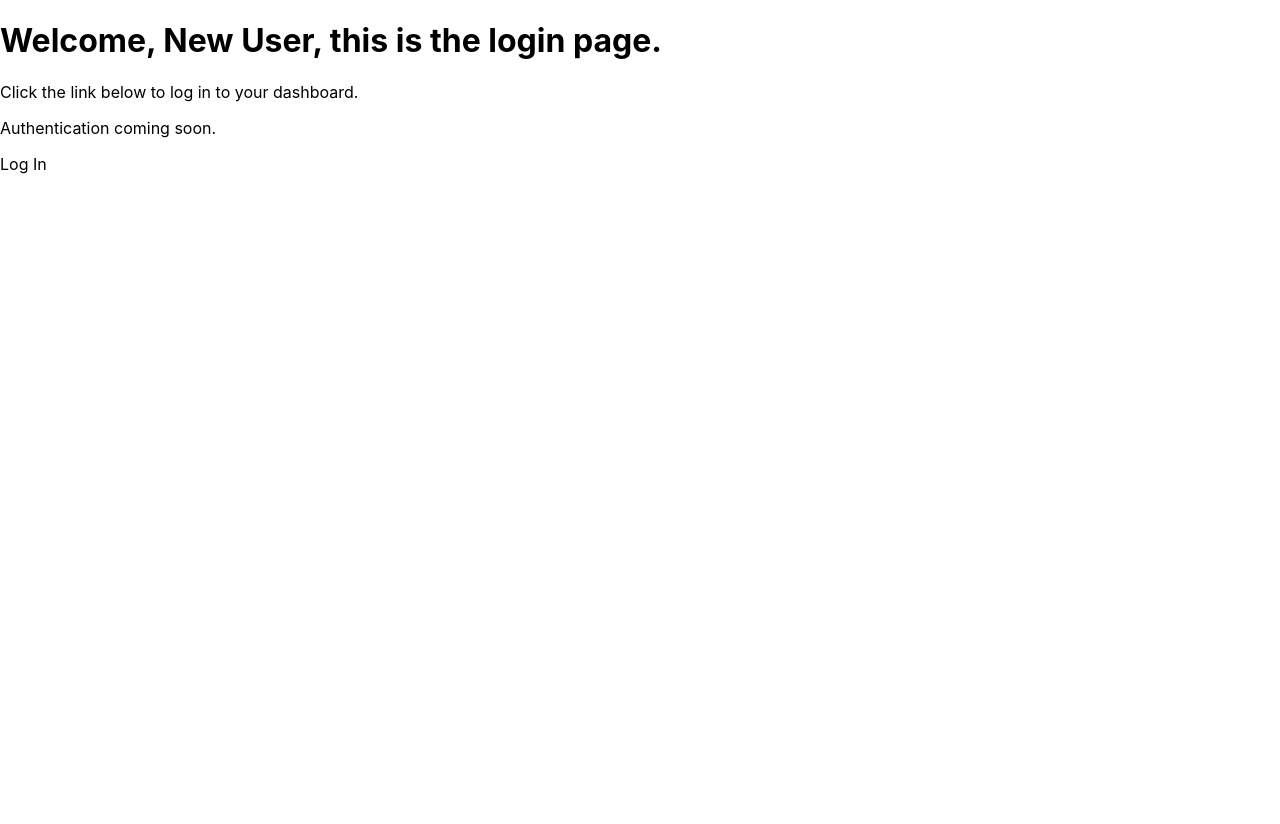
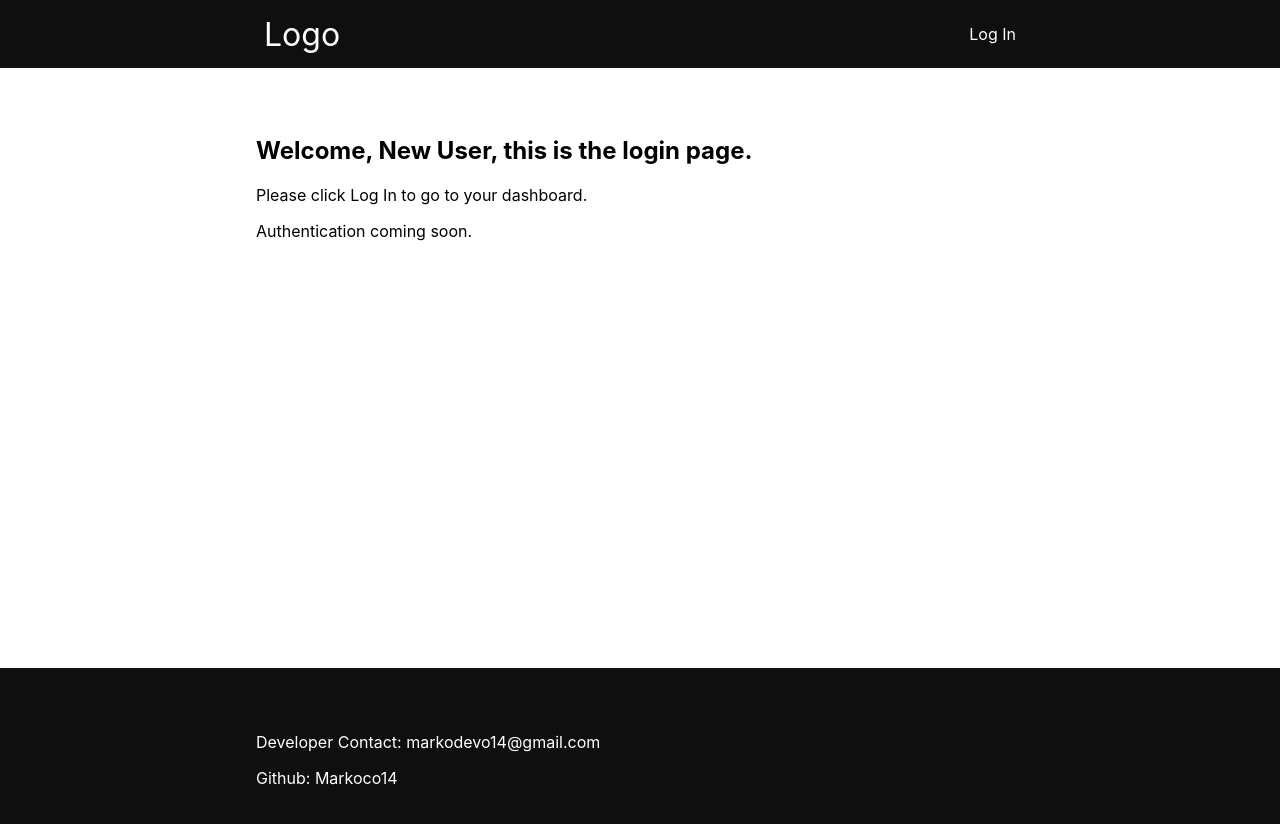
Before and after one commit to markoco14/nextjs-admin, a Next.js app: page / in a window 1280 px wide. Shown: the top 824 px of the page. Before the commit the page ends 800 px from the top, so only its background shows below. Built offline with nearby package versions, Linux system fonts and the light colour scheme.

Commit message:
feat: add basic global styles to pages

```diff
--- a/next.config.js
+++ b/next.config.js
@@ -2,6 +2,14 @@
 const nextConfig = {
   reactStrictMode: true,
   swcMinify: true,
+  images: {
+    domains: ['https://fakestoreapi.com'],
+  }
 }
 
 module.exports = nextConfig
+// module.exports = {
+//   images: {
+//     domains: ['fakestoreapi.com'],
+//   }
+// }
--- a/pages/index.js
+++ b/pages/index.js
@@ -3,12 +3,48 @@ import Link from "next/link";
 export default function Home() {
   return (
     <>
-      <h1>Welcome, New User, this is the login page.</h1>
-      <p>Click the link below to log in to your dashboard.</p>
-      <p>Authentication coming soon.</p>
-      <Link href={`/admin`}>
-        <a>Log In</a>
-      </Link>
+    <header>
+      <div className="container flex navbar">
+        <span className="logo">Logo</span>
+        <nav>
+          <ul role="list">
+            <li>
+              <Link href={`/admin`}>
+                <a>Log In</a>
+              </Link>
+            </li>
+          </ul>
+        </nav>
+      </div>
+    </header>
+    <main>
+      <section className="section bg-white welcome">
+        <div className="container">
+          <h1>Welcome, New User, this is the login page.</h1>
+          <p>Please click Log In to go to your dashboard.</p>
+          <p>Authentication coming soon.</p>
+        </div>
+      </section>
+    </main>
+    <footer className="footer">
+      <div className="container">
+        <p>
+          Developer Contact:{" "}
+          <a href="mailto:markodevo14@gmail.com">markodevo14@gmail.com</a>
+        </p>
+        <p>
+          Github:{" "}
+          <a
+            href="https://github.com/markoco14"
+            target="_about"
+            rel="noopenner noreferrer"
+          >
+            Markoco14
+          </a>
+        </p>
+      </div>
+    </footer>
+
     </>
   );
 }
--- a/styles/globals.css
+++ b/styles/globals.css
@@ -1,9 +1,27 @@
+/* Table of Contents
+   - - - - - - - - -
+   Global Styles
+   Navbar
+   Landing Page
+   Product Page
+   Footer
+   - - - - - - - - -
+*/
+
+/* Global Styles */
+
 html,
 body {
   padding: 0;
   margin: 0;
+  min-height: 100%;
   font-family: -apple-system, BlinkMacSystemFont, Segoe UI, Roboto, Oxygen,
     Ubuntu, Cantarell, Fira Sans, Droid Sans, Helvetica Neue, sans-serif;
+    background-color: rgb(15,15,15);
+}
+
+ul > * {
+  list-style: none;
 }
 
 a {
@@ -14,3 +32,64 @@ a {
 * {
   box-sizing: border-box;
 }
+
+.bg-white {
+  background-color: white;
+}
+
+.grid {
+  display: grid;
+}
+
+.flex {
+  display: flex;
+}
+
+.section {
+  padding: 3rem 0;
+  min-height: 75vh;
+}
+
+.container {
+  width: min(100%, 800px);
+  padding: 0 1em;
+  margin: auto;
+}
+
+/* Navbar */
+
+.navbar {
+  justify-content: space-between;
+  align-items: center;
+}
+
+.navbar > * {
+  padding: 0.5rem;
+  color: white;
+}
+
+.logo {
+  font-size: 2rem;
+}
+
+.navigation-list {
+  gap:1rem;
+}
+
+/* Landing Page */
+
+.footer {
+  color: white;
+  padding: 3rem 0;
+}
+
+/* Product Page */
+
+.product-grid {
+  grid-template-columns: repeat(auto-fit, minmax(min(200px, 100%), 1fr));
+  gap: 1rem 2rem;
+}
+
+.product-card-image {
+  max-width: 100%;
+}
```
Also changed, not shown: pages/admin/index.js (+23 -0 lines), pages/admin/products/index.js (+40 -17 lines), pages/admin/stats/index.js (+23 -0 lines).
